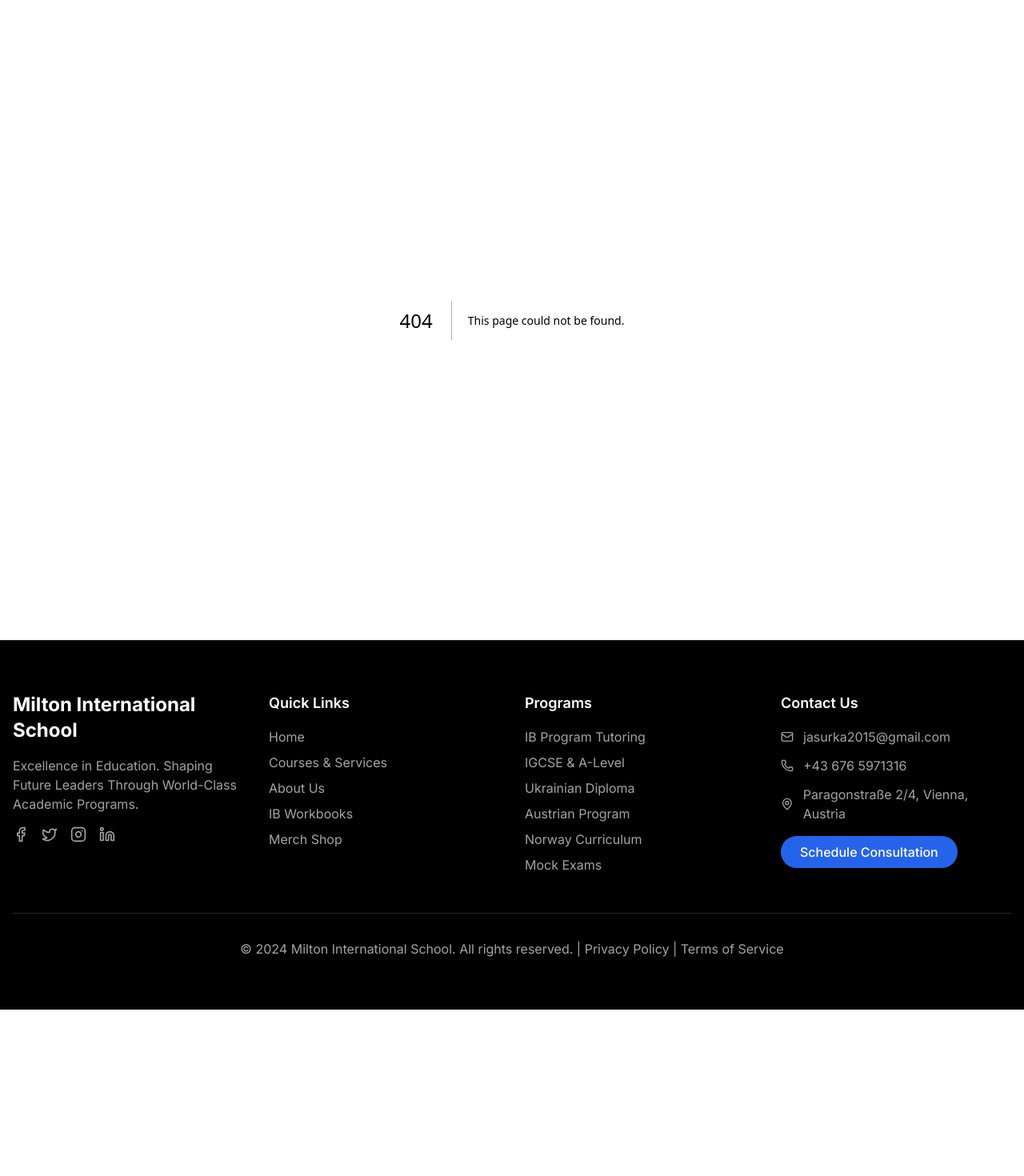
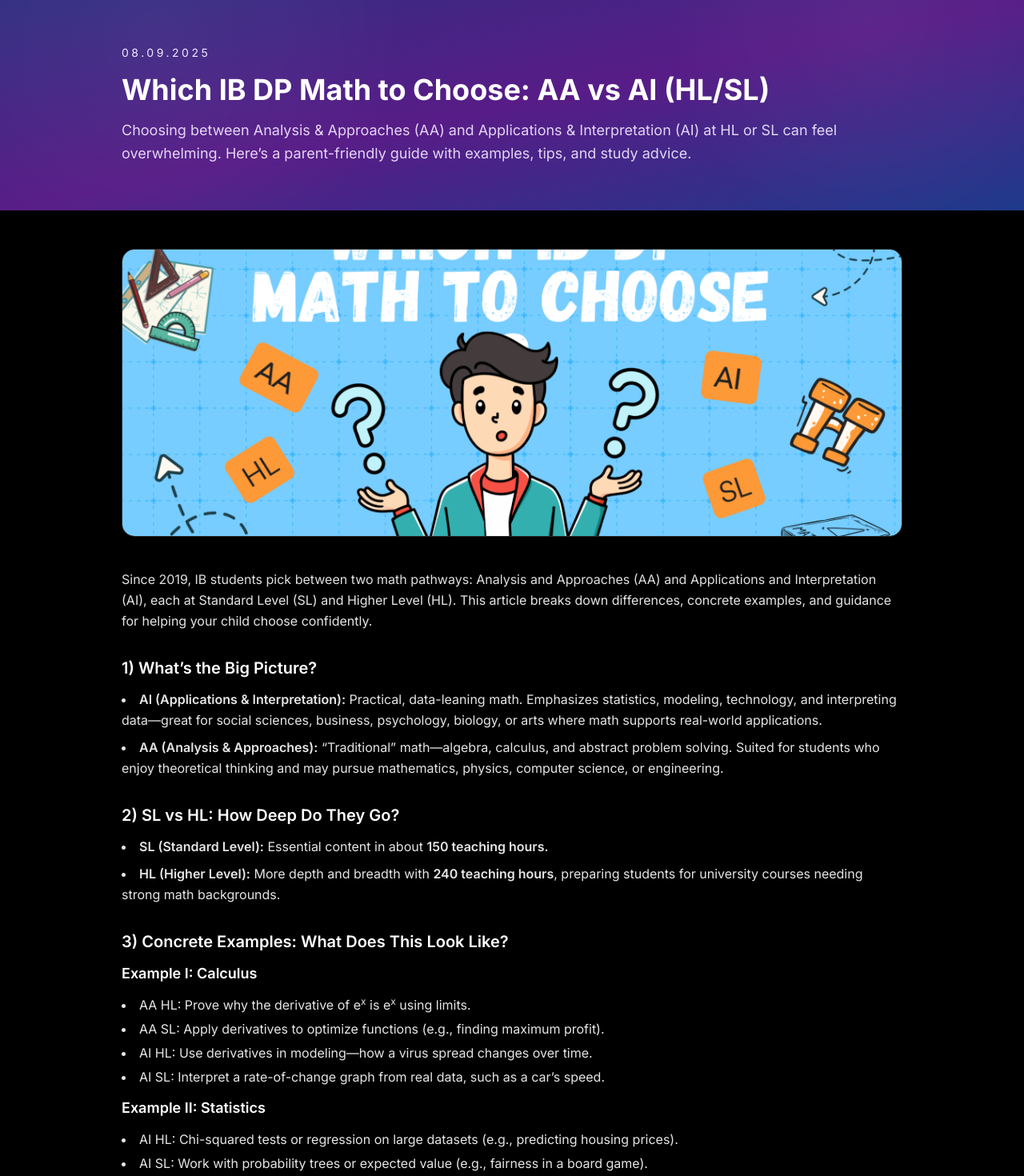
Before and after one commit to JaskinsAndy/Miltonito, a Next.js app: page /blog/ib-math-aa-ai in a window 1280 px wide. Before the commit this address had no page. Shown: the top 1470 px of the page at 80% size. Before the commit the page ends 1262 px from the top, so only its background shows below. Built offline with nearby package versions, Linux system fonts and the light colour scheme.

Commit message:
Add IB Math AA vs AI blog article with image

```diff
--- /dev/null
+++ b/app/blog/ib-math-aa-ai/page.tsx
@@ -0,0 +1,130 @@
+"use client";
+
+import React from "react";
+import Image from "next/image";
+
+const Section = ({ title, children }: { title: string; children: React.ReactNode }) => (
+  <section className="space-y-3">
+    <h2 className="text-xl font-semibold text-white">{title}</h2>
+    <div className="space-y-3 text-neutral-200 leading-relaxed">{children}</div>
+  </section>
+);
+
+export default function IbMathAaAiPage() {
+  return (
+    <div className="min-h-screen bg-black text-white">
+      <div className="relative overflow-hidden bg-gradient-to-br from-indigo-900 via-purple-900 to-blue-900">
+        <div className="absolute inset-0 opacity-25 bg-[radial-gradient(circle_at_15%_15%,rgba(255,255,255,0.18),transparent_30%),radial-gradient(circle_at_85%_10%,rgba(255,255,255,0.16),transparent_25%)]" />
+        <div className="max-w-5xl mx-auto px-6 py-14 relative space-y-4">
+          <p className="uppercase text-sm tracking-[0.25em] text-purple-100">08.09.2025</p>
+          <h1 className="text-3xl md:text-4xl font-bold leading-tight text-white">
+            Which IB DP Math to Choose: AA vs AI (HL/SL)
+          </h1>
+          <p className="text-purple-100/90 text-lg leading-relaxed">
+            Choosing between Analysis & Approaches (AA) and Applications & Interpretation (AI) at HL or SL can feel overwhelming. Here’s a
+            parent-friendly guide with examples, tips, and study advice.
+          </p>
+        </div>
+      </div>
+
+      <div className="max-w-5xl mx-auto px-6 py-12 space-y-10">
+        <div className="relative w-full h-[280px] md:h-[360px] overflow-hidden rounded-2xl border border-neutral-800 shadow-[0_18px_50px_rgba(0,0,0,0.35)]">
+          <Image
+            src="/Blog08092025.webp"
+            alt="Which IB DP Math to Choose"
+            fill
+            className="object-cover"
+            sizes="(min-width: 768px) 900px, 100vw"
+            priority
+          />
+        </div>
+
+        <div className="space-y-8">
+          <p className="text-neutral-200 leading-relaxed">
+            Since 2019, IB students pick between two math pathways: Analysis and Approaches (AA) and Applications and Interpretation (AI),
+            each at Standard Level (SL) and Higher Level (HL). This article breaks down differences, concrete examples, and guidance for
+            helping your child choose confidently.
+          </p>
+
+          <Section title="1) What’s the Big Picture?">
+            <ul className="list-disc list-inside space-y-2">
+              <li>
+                <span className="font-semibold">AI (Applications &amp; Interpretation):</span> Practical, data-leaning math. Emphasizes statistics,
+                modeling, technology, and interpreting data—great for social sciences, business, psychology, biology, or arts where math supports
+                real-world applications.
+              </li>
+              <li>
+                <span className="font-semibold">AA (Analysis &amp; Approaches):</span> “Traditional” math—algebra, calculus, and abstract problem solving.
+                Suited for students who enjoy theoretical thinking and may pursue mathematics, physics, computer science, or engineering.
+              </li>
+            </ul>
+          </Section>
+
+          <Section title="2) SL vs HL: How Deep Do They Go?">
+            <ul className="list-disc list-inside space-y-2">
+              <li>
+                <span className="font-semibold">SL (Standard Level):</span> Essential content in about <span className="font-semibold">150 teaching hours.</span>
+              </li>
+              <li>
+                <span className="font-semibold">HL (Higher Level):</span> More depth and breadth with <span className="font-semibold">240 teaching hours</span>,
+                preparing students for university courses needing strong math backgrounds.
+              </li>
+            </ul>
+          </Section>
+
+          <Section title="3) Concrete Examples: What Does This Look Like?">
+            <div className="space-y-3">
+              <h3 className="text-lg font-semibold text-white">Example I: Calculus</h3>
+              <ul className="list-disc list-inside space-y-1">
+                <li>AA HL: Prove why the derivative of e<sup>x</sup> is e<sup>x</sup> using limits.</li>
+                <li>AA SL: Apply derivatives to optimize functions (e.g., finding maximum profit).</li>
+                <li>AI HL: Use derivatives in modeling—how a virus spread changes over time.</li>
+                <li>AI SL: Interpret a rate-of-change graph from real data, such as a car’s speed.</li>
+              </ul>
+              <h3 className="text-lg font-semibold text-white">Example II: Statistics</h3>
+              <ul className="list-disc list-inside space-y-1">
+                <li>AI HL: Chi-squared tests or regression on large datasets (e.g., predicting housing prices).</li>
+                <li>AI SL: Work with probability trees or expected value (e.g., fairness in a board game).</li>
+                <li>AA HL/SL: Probability is covered, but focus is more on theory than interpretation.</li>
+              </ul>
+            </div>
+          </Section>
+
+          <Section title="4) How to Decide Which Path Is Right">
+            <h3 className="text-lg font-semibold text-white">Guiding Questions for Parents to Ask:</h3>
+            <ul className="list-disc list-inside space-y-2">
+              <li>Does my child enjoy solving abstract problems and puzzles? → Consider AA.</li>
+              <li>Do they prefer seeing math in real-world contexts (data, finance, science experiments)? → Consider AI.</li>
+              <li>Planning on studying engineering, physics, computer science, or mathematics? → AA HL is safest.</li>
+              <li>Business, psychology, or life sciences? → AI SL or AI HL may be enough.</li>
+            </ul>
+          </Section>
+
+          <Section title="5) Advice for Parents">
+            <ul className="list-disc list-inside space-y-2">
+              <li>
+                <span className="font-semibold">Tip 1: Look at University Requirements</span> — STEM-heavy degrees often prefer AA HL; many others accept AI
+                HL or SL.
+              </li>
+              <li>
+                <span className="font-semibold">Tip 2: Support with Resources</span> — AA: practice without calculators. AI: explore real data sets (sports
+                stats, business trends).
+              </li>
+              <li>
+                <span className="font-semibold">Tip 3: Mindset Matters</span> — Both courses are rigorous, respected, and valued by universities.
+              </li>
+              <li>
+                <span className="font-semibold">Tip 4: IA (Internal Assessment) Projects</span> — AA: fractals or proving identities. AI: modeling social or
+                business data. Help brainstorm topics that fit your child’s interests.
+              </li>
+            </ul>
+            <p className="text-neutral-200 leading-relaxed">
+              <span className="font-semibold">Key takeaway:</span> AA = theoretical and abstract; AI = practical and applied. HL = deeper & harder; SL =
+              core essentials. Encourage your child to choose the path that excites them and aligns with their future studies.
+            </p>
+          </Section>
+        </div>
+      </div>
+    </div>
+  );
+}
--- a/app/blog/page.tsx
+++ b/app/blog/page.tsx
@@ -47,6 +47,7 @@ const posts: Post[] = [
     date: "08.09.2025",
     title: "Understanding the Differences Between IB Math AA & AI (HL/SL): A Parent’s Guide",
     summary: "A parent-friendly explanation of pathways, workloads, and how to pick the right IB Math track.",
+    href: "/blog/ib-math-aa-ai",
   },
 ];
 
```
Also changed, not shown: public/Blog08092025.webp (added).
